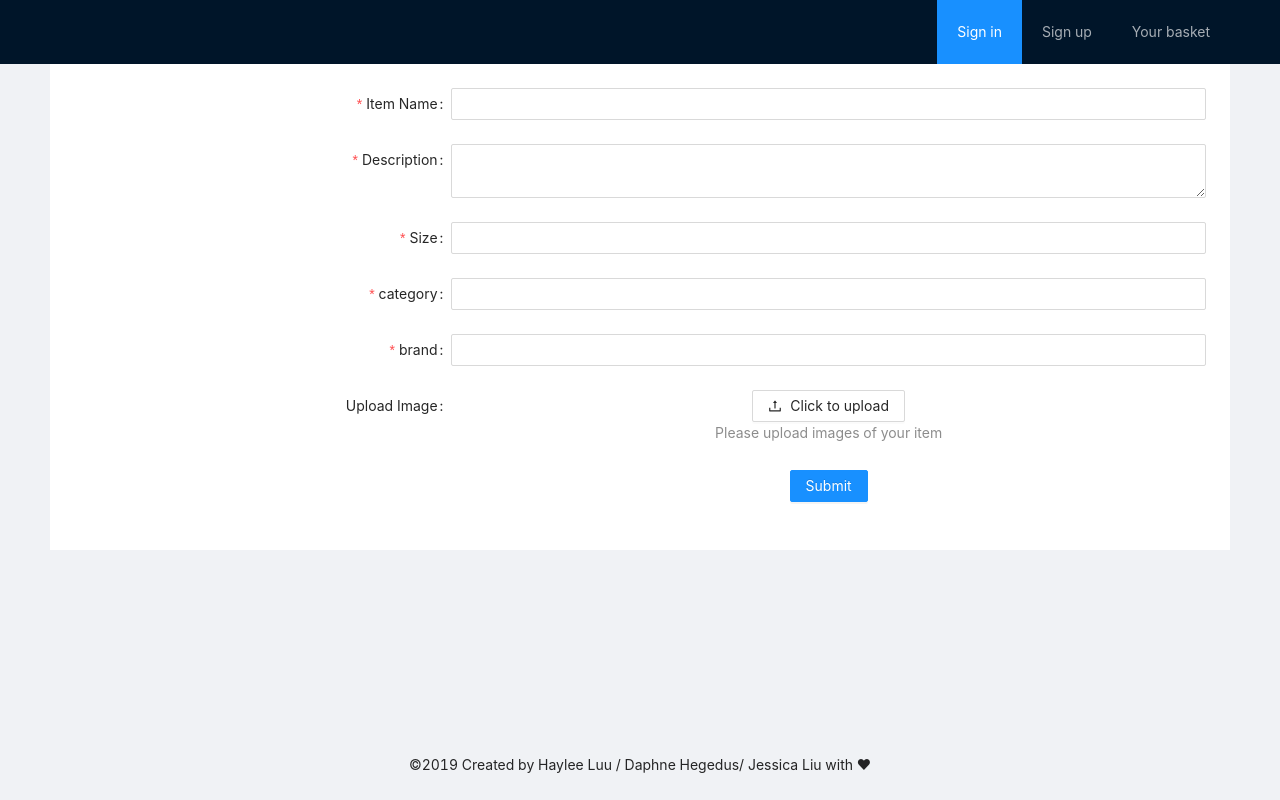
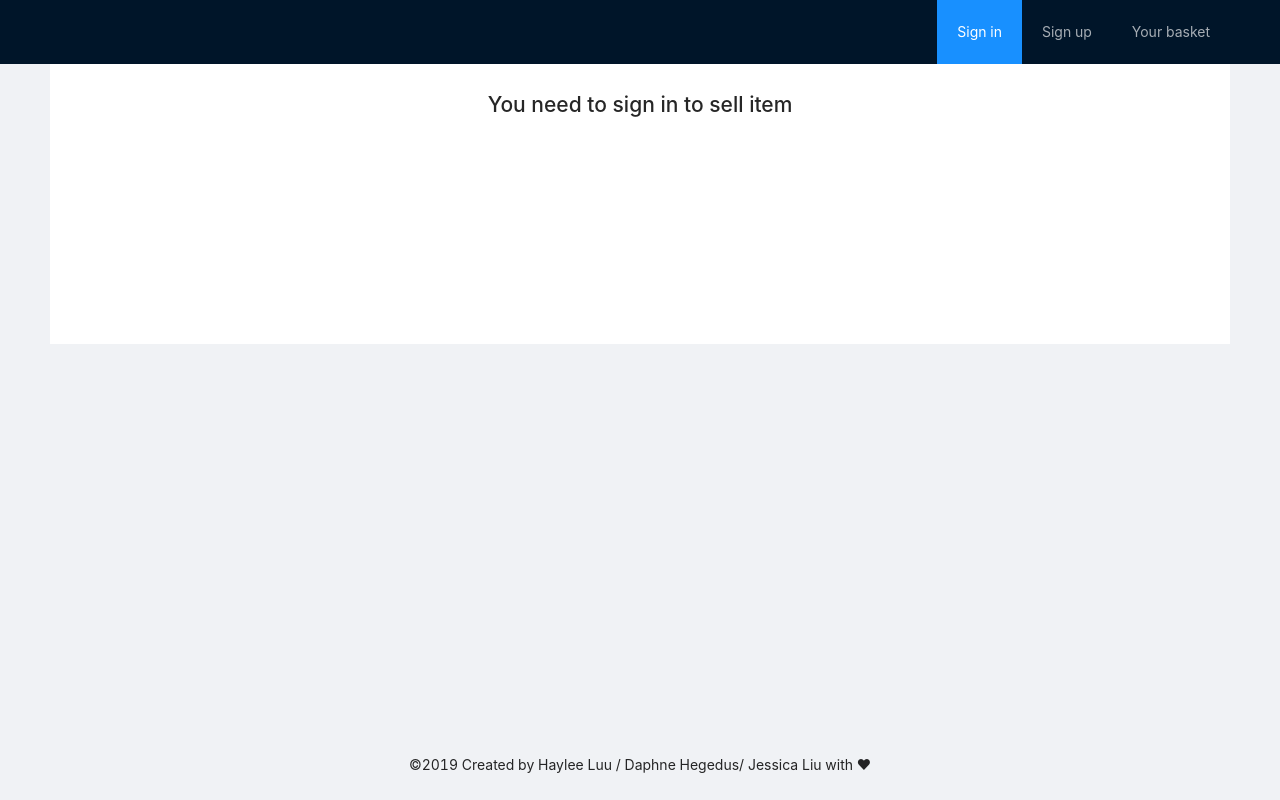
Before and after one commit to alinastarkov/MarketPlace, a React (Create React App) app in the folder front-end/: page /sell in a window 1280 px wide. Built offline with nearby package versions, Linux system fonts and the light colour scheme.

Commit message:
form change upload

```diff
--- a/front-end/src/Components/Forms/SellItemForm.js
+++ b/front-end/src/Components/Forms/SellItemForm.js
@@ -1,22 +1,50 @@
-import React from "react";
+import React, { useState } from "react";
 import "../../App.css";
 import { Form, Input, Button, Upload } from "antd";
 import { UploadOutlined } from "@ant-design/icons";
+import { postItem } from "../../API/ItemsAPI";
+// TODO: AFTER LOG OUT SELL ITEM FORM IS NOT RERENDER => SYNCRONIZE IT
+function SellItemForm() {
+  const [form] = Form.useForm();
+  const [file, setFile] = useState(null);
 
-function SellItemForm() {
   const layout = {
     labelCol: { span: 8 },
     wrapperCol: { span: 16 }
   };
-  const normFile = e => {
-    console.log("Upload event:", e);
-    if (Array.isArray(e)) {
-      return e;
-    }
-    return e && e.fileList;
+  // const handleUpload = ({ fileList }) => {
+  //   console.log("fileList", fileList);
+  //   setFile({ fileList });
+  // };
+  // const normFile = e => {
+  //   console.log("Upload event:", e);
+  //   if (Array.isArray(e)) {
+  //     return e;
+  //   }
+  //   return e && e.fileList;
+  // };
+
+  const handleImageChange = e => {
+    setFile(e.target.files[0]);
   };
-  return (
-    <Form {...layout} name="nest-messages">
+
+  const onFinish = v => {
+    form
+      .validateFields()
+      .then(values => {
+        form.resetFields();
+        values.username = localStorage.getItem("username");
+        values.image = file;
+        console.log(values);
+        postItem(values);
+      })
+      .catch(info => {
+        console.log("Validate Failed:", info);
+      });
+  };
+
+  const formSell = (
+    <Form {...layout} form={form} onFinish={onFinish} name="nest-messages">
       <Form.Item name="name" label="Item Name" rules={[{ required: true }]}>
         <Input />
       </Form.Item>
@@ -30,24 +58,23 @@ function SellItemForm() {
       <Form.Item name="size" label="Size" rules={[{ required: true }]}>
         <Input />
       </Form.Item>
-      <Form.Item name="category" label="category" rules={[{ required: true }]}>
+      <Form.Item name="category" label="Category" rules={[{ required: true }]}>
         <Input />
       </Form.Item>
-      <Form.Item name="brand" label="brand" rules={[{ required: true }]}>
+      <Form.Item name="brand" label="Brand" rules={[{ required: true }]}>
         <Input />
       </Form.Item>
-      <Form.Item
-        name="image"
-        label="Upload Image"
-        valuePropName="fileList"
-        getValueFromEvent={normFile}
-        extra="Please upload images of your item"
-      >
-        <Upload name="logo" action="/upload.do" listType="picture">
-          <Button>
-            <UploadOutlined /> Click to upload
-          </Button>
-        </Upload>
+      <Form.Item name="price" label="Price" rules={[{ required: true }]}>
+        <Input />
+      </Form.Item>
+      <Form.Item>
+        <input
+          type="file"
+          id="image"
+          accept="image/png, image/jpeg"
+          onChange={handleImageChange}
+          required
+        />
       </Form.Item>
       <Form.Item wrapperCol={{ ...layout.wrapperCol, offset: 8 }}>
         <Button type="primary" htmlType="submit">
@@ -56,6 +83,35 @@ function SellItemForm() {
       </Form.Item>
     </Form>
   );
+
+  return !localStorage.getItem("token") ? (
+    <div>
+      <h1>You need to sign in to sell item</h1>
+    </div>
+  ) : (
+    formSell
+  );
 }
 
 export default SellItemForm;
+
+{
+  /* <Form.Item
+        name="image"
+        label="Upload Image"
+        valuePropName="fileList"
+        extra="Please upload images of your item"
+        getValueFromEvent={normFile}
+      >
+        <Upload
+          name="logo"
+          listType="picture"
+          onChange={handleUpload}
+          beforeUpload={() => false}
+        >
+          <Button>
+            <UploadOutlined /> Click to upload
+          </Button>
+        </Upload>
+      </Form.Item> */
+}
--- a/front-end/src/Components/Navbar.js
+++ b/front-end/src/Components/Navbar.js
@@ -14,7 +14,6 @@ export function Navbar() {
   );
   const [signInError, setSignInError] = useState(false);
   const [signUpError, setSignUpError] = useState(false);
-
   const handleSigninClick = () => {
     setSigninPopup(true);
   };
@@ -31,6 +30,7 @@ export function Navbar() {
     UserManagement.login(values).then(reponse => {
       if (!reponse.error) {
         localStorage.setItem("token", reponse.token);
+        localStorage.setItem("username", reponse.user.username);
         setSignin(true);
         setSignInError(false);
         setSigninPopup(false);
@@ -48,6 +48,7 @@ export function Navbar() {
     UserManagement.signup(values).then(reponse => {
       if (!reponse.error) {
         localStorage.setItem("token", reponse.token);
+        localStorage.setItem("username", reponse.user.username);
         setSignin(true);
         setSignUpError(false);
         setSignupPopup(false);
@@ -58,8 +59,9 @@ export function Navbar() {
   };
 
   const handleLogout = () => {
+    setSignin(false);
     localStorage.removeItem("token");
-    setSignin(false);
+    localStorage.removeItem("username");
   };
 
   const generateSignInNav = (
@@ -69,12 +71,10 @@ export function Navbar() {
       mode="horizontal"
       defaultSelectedKeys={["2"]}
     >
-      <Menu.Item key="1" onClick={handleLogout}>
+      <Menu.Item key="1">
         <Link to="/sell">Sell your clothes </Link>
       </Menu.Item>
-      <Menu.Item key="2" onClick={handleLogout}>
-        My profile
-      </Menu.Item>
+      <Menu.Item key="2">My profile</Menu.Item>
       <Menu.Item key="3" onClick={handleLogout}>
         Logout
       </Menu.Item>
```
